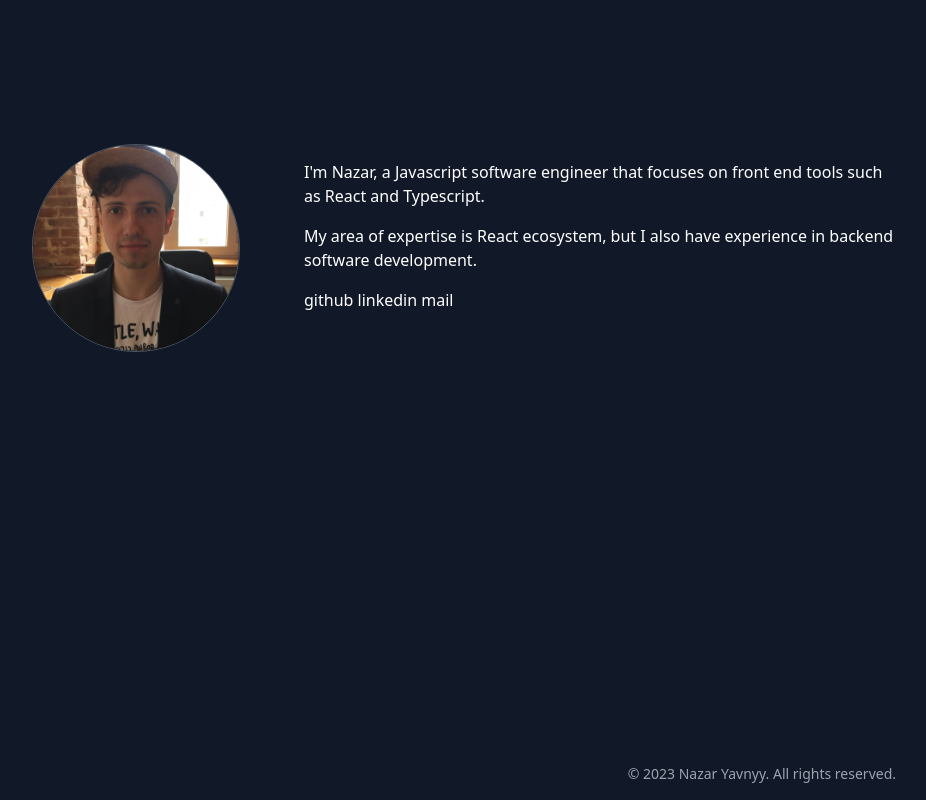
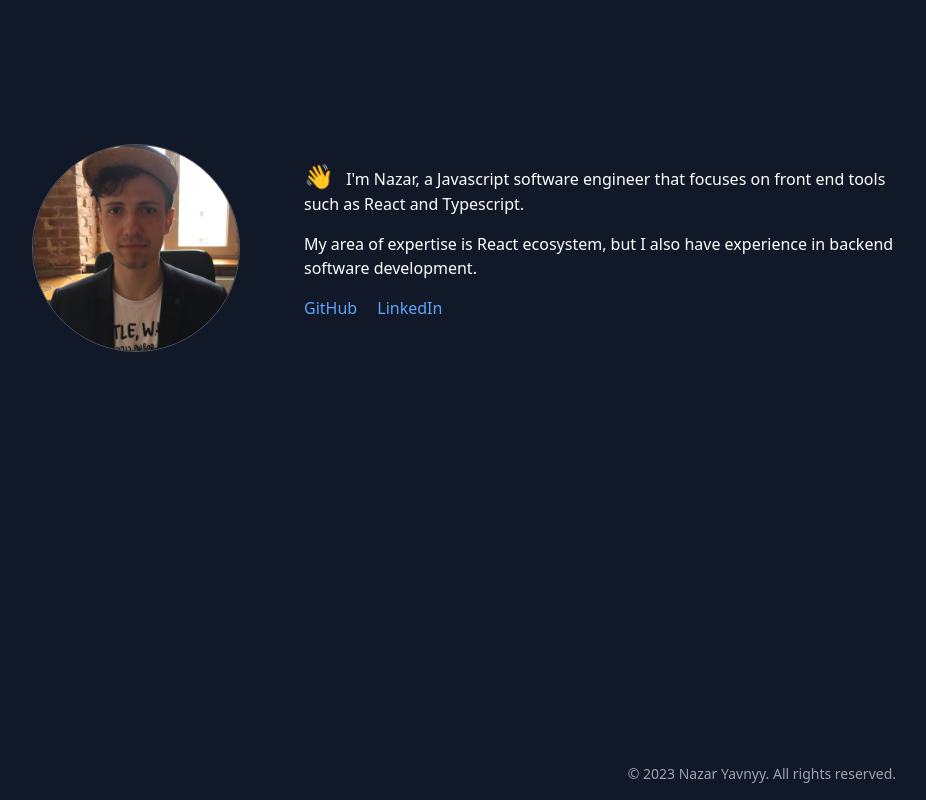
Before and after one commit to ny1am/personal-website, an Astro site: page / in a window 1280 px wide. Shown: the whole page, without its empty margins (176-1102 px from the left). Built offline with nearby package versions, Linux system fonts and the light colour scheme; Astro itself is replaced by a stand-in of ours.

Commit message:
feat: social links

```diff
--- a/src/pages/index.astro
+++ b/src/pages/index.astro
@@ -21,17 +21,16 @@ import { SITE_TITLE, SITE_DESCRIPTION } from '@/config';
         />
         <div class="mt-4 grow w-min min-w-[16rem]">
           <p>
-            I'm Nazar, a Javascript software engineer that focuses on front end tools such
-            as React and Typescript.
+            <span class="text-2xl mr-2">👋</span> I'm Nazar, a Javascript software engineer
+            that focuses on front end tools such as React and Typescript.
           </p>
           <p class="mt-4">
             My area of expertise is React ecosystem, but I also have experience in backend
             software development.
           </p>
-          <div class="mt-4">
-            <a href="https://github.com/ny1am">github</a>
-            <a href="https://www.linkedin.com/in/nazar-yavnyy-97bb26b1/">linkedin</a>
-            <a href="mailto:nazar.yavnyy@pm.me">mail</a>
+          <div class="mt-4 [&>a]:mr-4 [&>a]:text-blue-400 [&>a:hover]:underline">
+            <a href="https://github.com/ny1am">GitHub</a>
+            <a href="https://www.linkedin.com/in/nazar-yavnyy-97bb26b1/">LinkedIn</a>
           </div>
         </div>
       </div>
```
